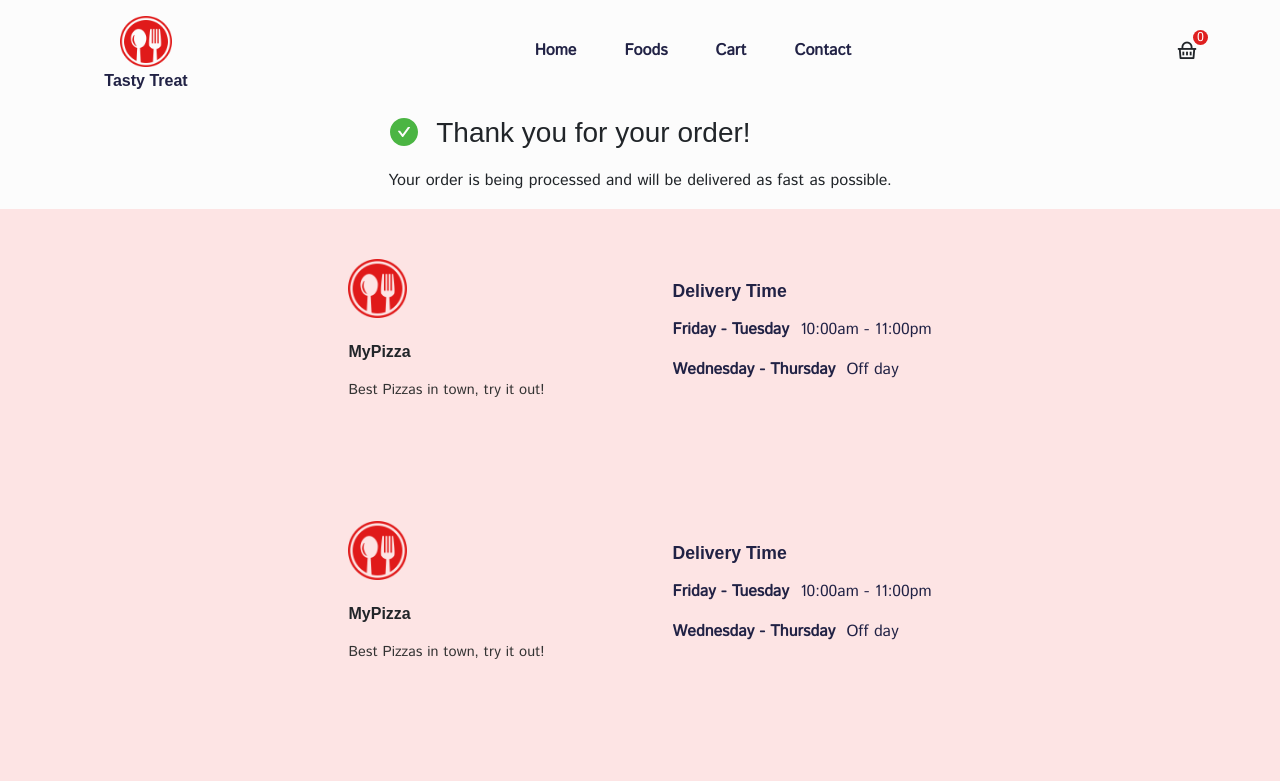
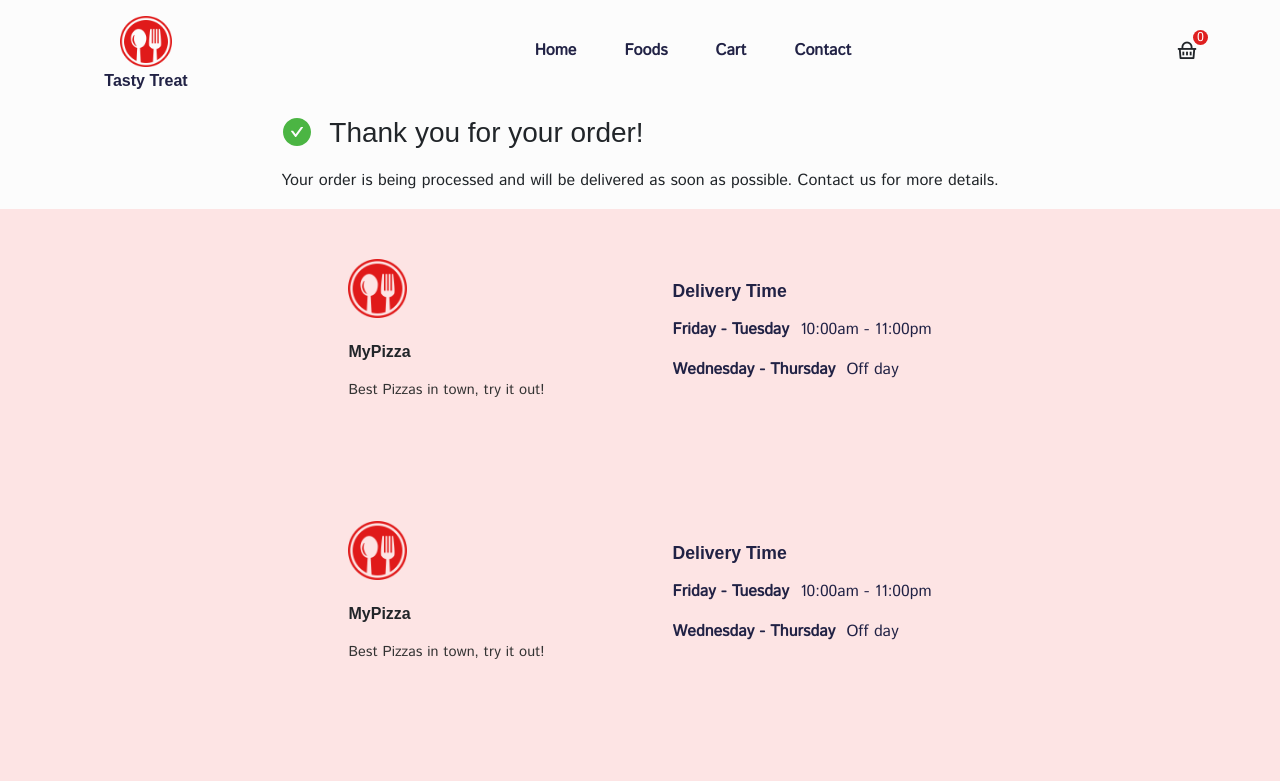
Before and after one commit to SasukeGh/conectar-v2, a React (Create React App) app: page /checkout in a window 1280 px wide. Shown: the top 781 px of the page. Built offline with nearby package versions, Linux system fonts and the light colour scheme; a web font is replaced by a local one.

Commit message:
Update Checkout.jsx

```diff
--- a/src/pages/Checkout.jsx
+++ b/src/pages/Checkout.jsx
@@ -10,8 +10,8 @@ const Checkout = () => {
           <h3>Thank you for your order!</h3>
         </div>
         <span>
-          Your order is being processed and will be delivered as fast as
-          possible.
+          Your order is being processed and will be delivered as soon as
+          possible. Contact us for more details.
         </span>
       </div>
     </>
```
